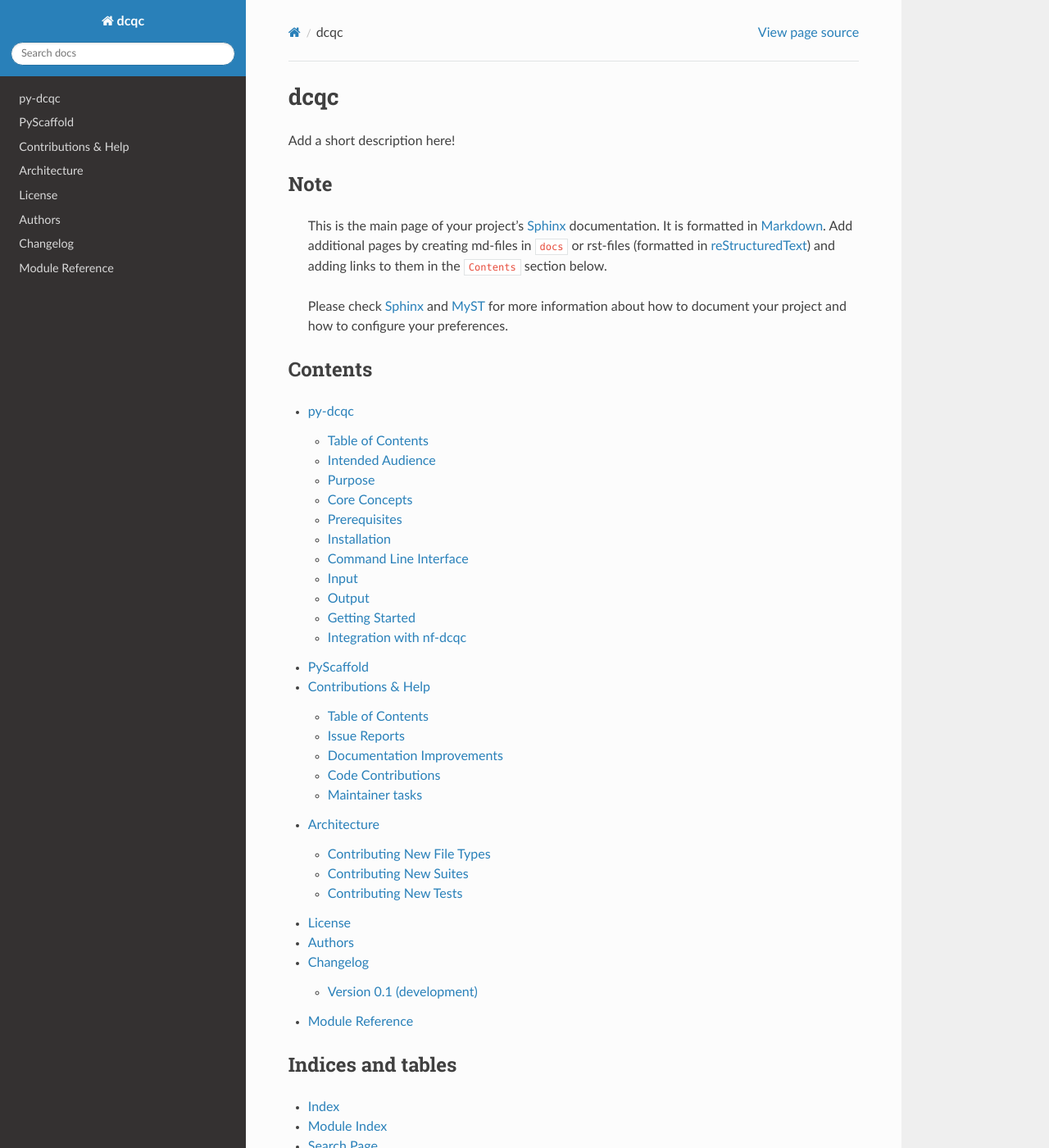
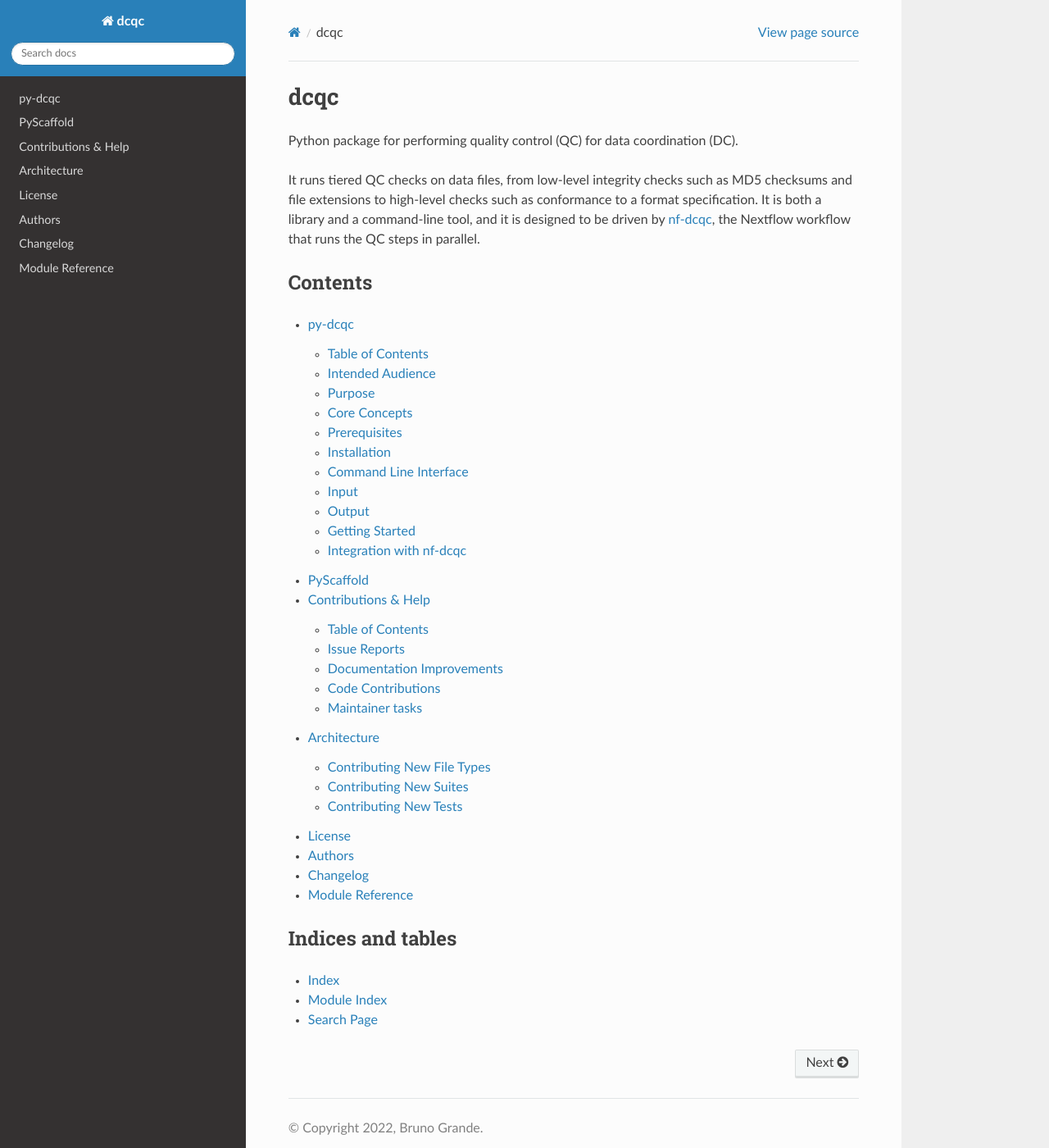
Before and after one commit to Sage-Bionetworks-Workflows/py-dcqc, a Sphinx documentation site: the page built from docs/index.md, in a window 1280 px wide and 1400 px high. Shown: the whole window at 82% size. Built offline with Sphinx 7.4.7 and the Read the Docs theme 3.1.0, drawn with Linux system fonts in a browser that asks for light colours; the version number is read from the project's files by our own code.

Commit message:
fix stale pyscaffold files

```diff
--- a/docs/index.md
+++ b/docs/index.md
@@ -1,18 +1,13 @@
 # dcqc
 
-Add a short description here!
+Python package for performing quality control (QC) for data coordination (DC).
 
-
-## Note
-
-> This is the main page of your project's [Sphinx] documentation. It is
-> formatted in [Markdown]. Add additional pages by creating md-files in
-> `docs` or rst-files (formatted in [reStructuredText]) and adding links to
-> them in the `Contents` section below.
->
-> Please check [Sphinx] and [MyST] for more information
-> about how to document your project and how to configure your preferences.
-
+It runs tiered QC checks on data files, from low-level integrity checks such as
+MD5 checksums and file extensions to high-level checks such as conformance to a
+format specification. It is both a library and a command-line tool, and it is
+designed to be driven by
+[nf-dcqc](https://github.com/Sage-Bionetworks-Workflows/nf-dcqc), the Nextflow
+workflow that runs the QC steps in parallel.
 
 ## Contents
 
@@ -33,8 +28,3 @@
 * {ref}`genindex`
 * {ref}`modindex`
 * {ref}`search`
-
-[Sphinx]: http://www.sphinx-doc.org/
-[Markdown]: https://daringfireball.net/projects/markdown/
-[reStructuredText]: http://www.sphinx-doc.org/en/master/usage/restructuredtext/basics.html
-[MyST]: https://myst-parser.readthedocs.io/en/latest/
```
Also changed, not shown: CHANGELOG.md (+7 -4 lines), CLAUDE.md (+1 -1 lines).
